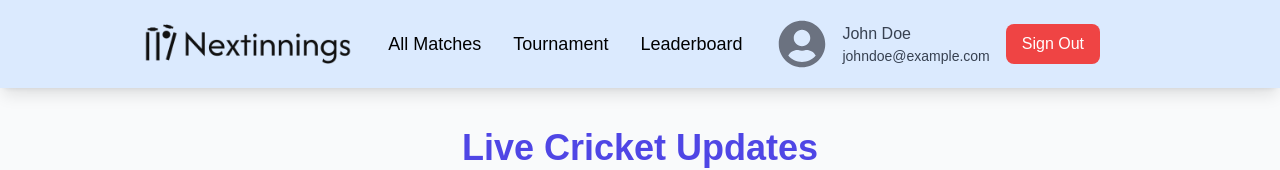
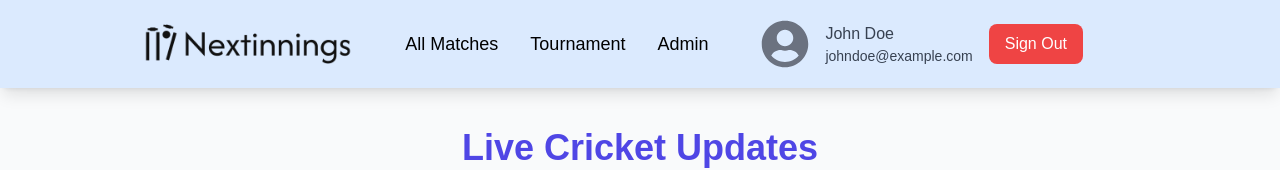
Before and after one commit to Niravnayi/cricket, a Next.js app in the folder frontend/: page / in a window 1280 px wide. Shown: the top 170 px of the page. Built offline with nearby package versions, Linux system fonts and the light colour scheme; no server answers.

Commit message:
changes in code matches

```diff
--- a/frontend/src/app/matches/page.tsx
+++ b/frontend/src/app/matches/page.tsx
@@ -112,6 +112,8 @@ const MatchesList = () => {
                 <p className="text-gray-700 text-sm mb-4">
                   Result: {match.result}
                 </p>
+                {match.scorecard && (
+                  <>
                     <h3 className="text-lg mt-2 font-bold text-center">
                       Scorecard:
                     </h3>
@@ -133,6 +135,8 @@ const MatchesList = () => {
                         </p>
                       </div>
                     </div>
+                  </>
+                )}
               </Link>
             </motion.li>
           ))}
--- a/frontend/src/components/Navbar.tsx
+++ b/frontend/src/components/Navbar.tsx
@@ -53,10 +53,10 @@ const Navbar = () => {
           </Link>
 
           <Link
-            href="/leaderboard"
+            href="/dashboard"
             className="text-sm md:text-base lg:text-lg font-medium hover:text-black transition duration-300"
           >
-            Leaderboard
+            Admin
           </Link>
         </div>
 
```
Lines whose indentation alone changed are shown as unchanged.
